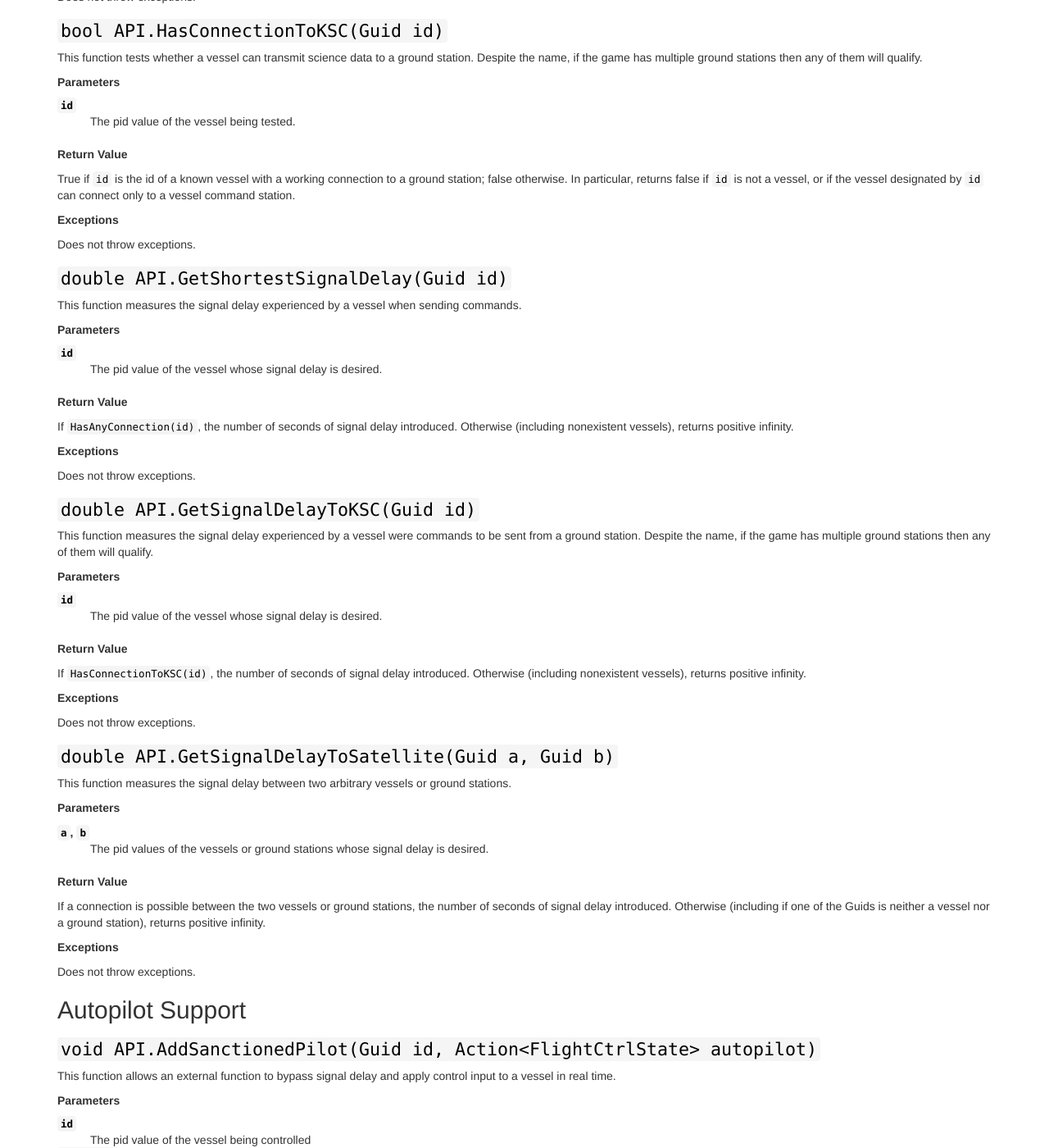
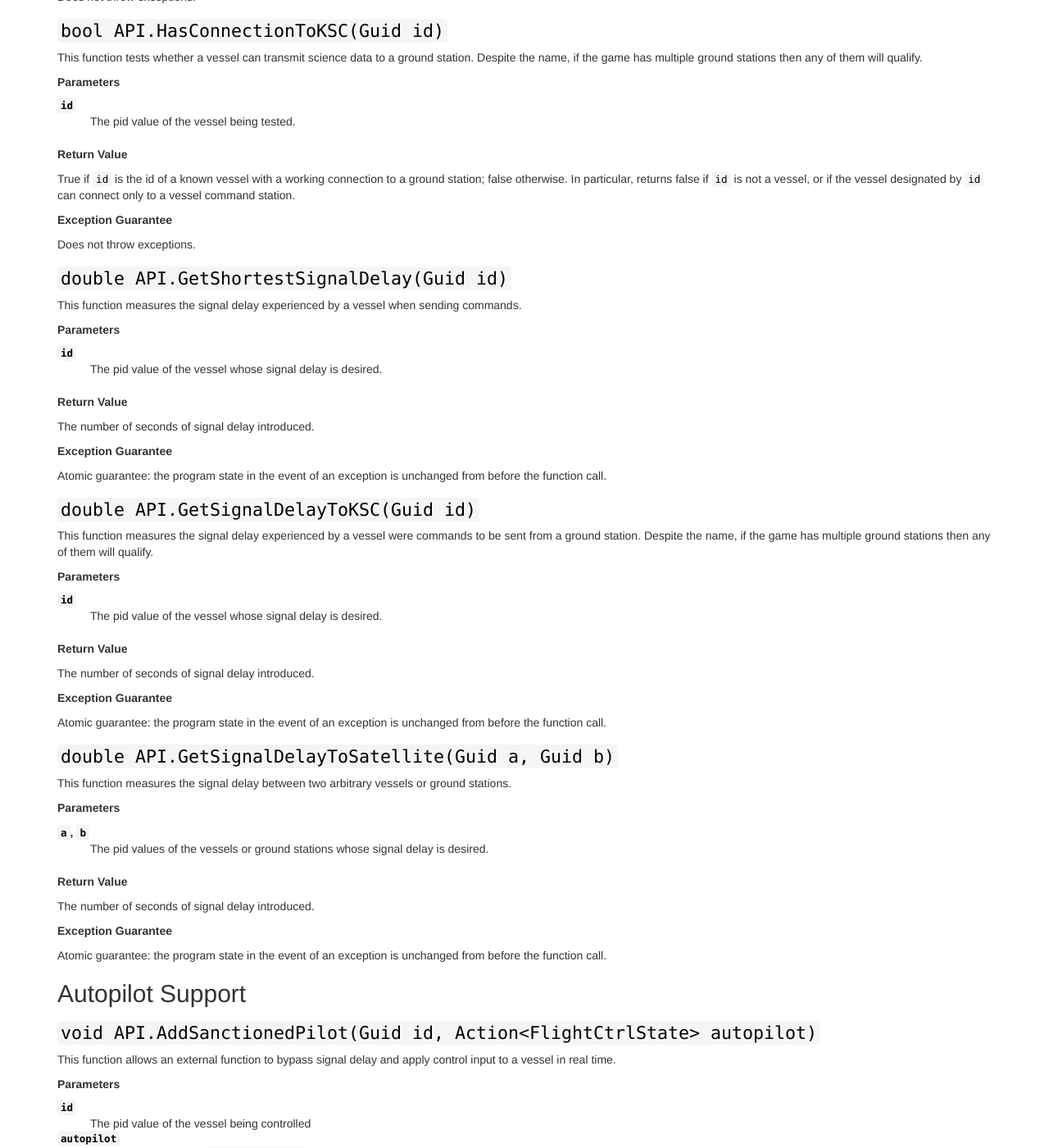
Before and after one commit to RemoteTechnologiesGroup/RemoteTech, a Jekyll site: the page built from modders/api.md, in a window 1280 px wide and 1400 px high, scrolled down 1258 px. Shown: the whole window at 82% size. Built offline with Jekyll 4.4.1, drawn with Linux system fonts in a browser that asks for light colours; nearby versions of some CDN libraries; some of the changed text lies outside the part shown.

Commit message:
Final tweaks to documentation version.

```diff
--- a/modders/api.md
+++ b/modders/api.md
@@ -30,7 +30,7 @@ This function tests whether a vessel has a flight computer on board.
 
 True if `id` is the id of a known vessel with a flight computer; false otherwise. In particular, returns false if `id` is not a vessel.
 
-**Exceptions**
+**Exception Guarantee**
 
 Does not throw exceptions.
 
@@ -47,7 +47,7 @@ This function tests whether a vessel can recieve commands from a ground station
 
 True if `id` is the id of a known vessel with a working connection; false otherwise. In particular, returns false if `id` is not a vessel.
 
-**Exceptions**
+**Exception Guarantee**
 
 Does not throw exceptions.
 
@@ -64,7 +64,7 @@ This function tests whether a vessel can transmit science data to a ground stati
 
 True if `id` is the id of a known vessel with a working connection to a ground station; false otherwise. In particular, returns false if `id` is not a vessel, or if the vessel designated by `id` can connect only to a vessel command station.
 
-**Exceptions**
+**Exception Guarantee**
 
 Does not throw exceptions.
 
@@ -79,11 +79,11 @@ This function measures the signal delay experienced by a vessel when sending com
 
 **Return Value**
 
-If [`HasAnyConnection(id)`](#bool-apihasanyconnectionguid-id), the number of seconds of signal delay introduced. Otherwise (including nonexistent vessels), returns positive infinity.
+The number of seconds of signal delay introduced.
 
-**Exceptions**
+**Exception Guarantee**
 
-Does not throw exceptions.
+Atomic guarantee: the program state in the event of an exception is unchanged from before the function call.
 
 ###`double API.GetSignalDelayToKSC(Guid id)`
 
@@ -96,11 +96,11 @@ This function measures the signal delay experienced by a vessel were commands to
 
 **Return Value**
 
-If [`HasConnectionToKSC(id)`](#bool-apihasconnectiontokscguid-id), the number of seconds of signal delay introduced. Otherwise (including nonexistent vessels), returns positive infinity.
+The number of seconds of signal delay introduced.
 
-**Exceptions**
+**Exception Guarantee**
 
-Does not throw exceptions.
+Atomic guarantee: the program state in the event of an exception is unchanged from before the function call.
 
 ###`double API.GetSignalDelayToSatellite(Guid a, Guid b)`
 
@@ -113,11 +113,11 @@ This function measures the signal delay between two arbitrary vessels or ground
 
 **Return Value**
 
-If a connection is possible between the two vessels or ground stations, the number of seconds of signal delay introduced. Otherwise (including if one of the Guids is neither a vessel nor a ground station), returns positive infinity.
+The number of seconds of signal delay introduced.
 
-**Exceptions**
+**Exception Guarantee**
 
-Does not throw exceptions.
+Atomic guarantee: the program state in the event of an exception is unchanged from before the function call.
 
 ##Autopilot Support
 
@@ -139,11 +139,9 @@ This function allows an external function to bypass signal delay and apply contr
 
 All flight computers on board vessel `id` will allow `autopilot` real-time control of the vessel. `autopilot` will be run *after* RemoteTech's flight computer has made its own changes to a vessel's controls.
 
-No effect if `id` is not a vessel.
+**Exception Guarantee**
 
-**Exceptions**
-
-Does not throw exceptions.
+Atomic guarantee: the program state in the event of an exception is unchanged from before the function call.
 
 ###`void API.RemoveSanctionedPilot(Guid id, Action<FlightCtrlState> autopilot)`
 
@@ -163,8 +161,6 @@ This function revokes the signal delay bypass granted by [`AddSanctionedPilot()`
 
 No flight computer on board vessel `id` will allow `autopilot` real-time control of the vessel.
 
-No effect if `id` is not a vessel.
+**Exception Guarantee**
 
-**Exceptions**
-
-Does not throw exceptions.
+Atomic guarantee: the program state in the event of an exception is unchanged from before the function call.
```
Also changed, not shown: guide/comp.md (+1 -1 lines), modders/ground.md (+1 -1 lines), tutorials/long_range.md (+1 -1 lines).
